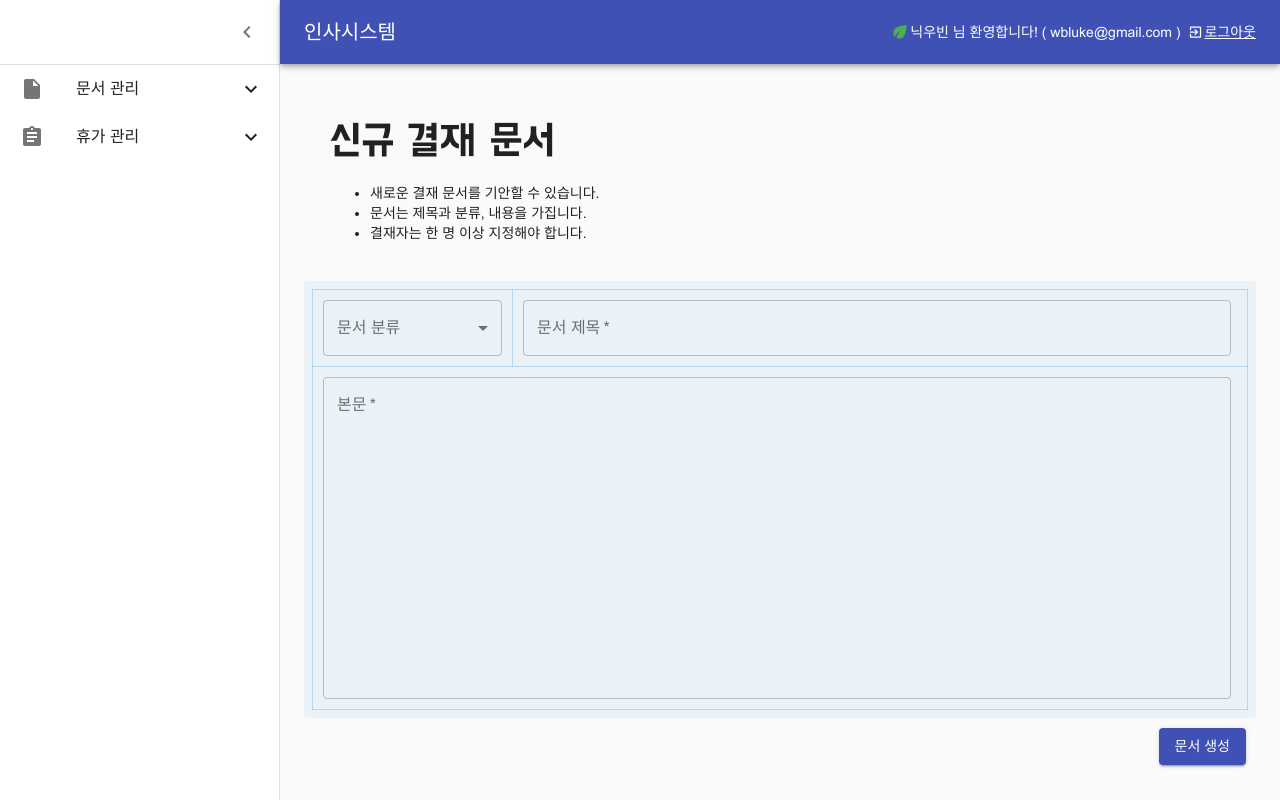
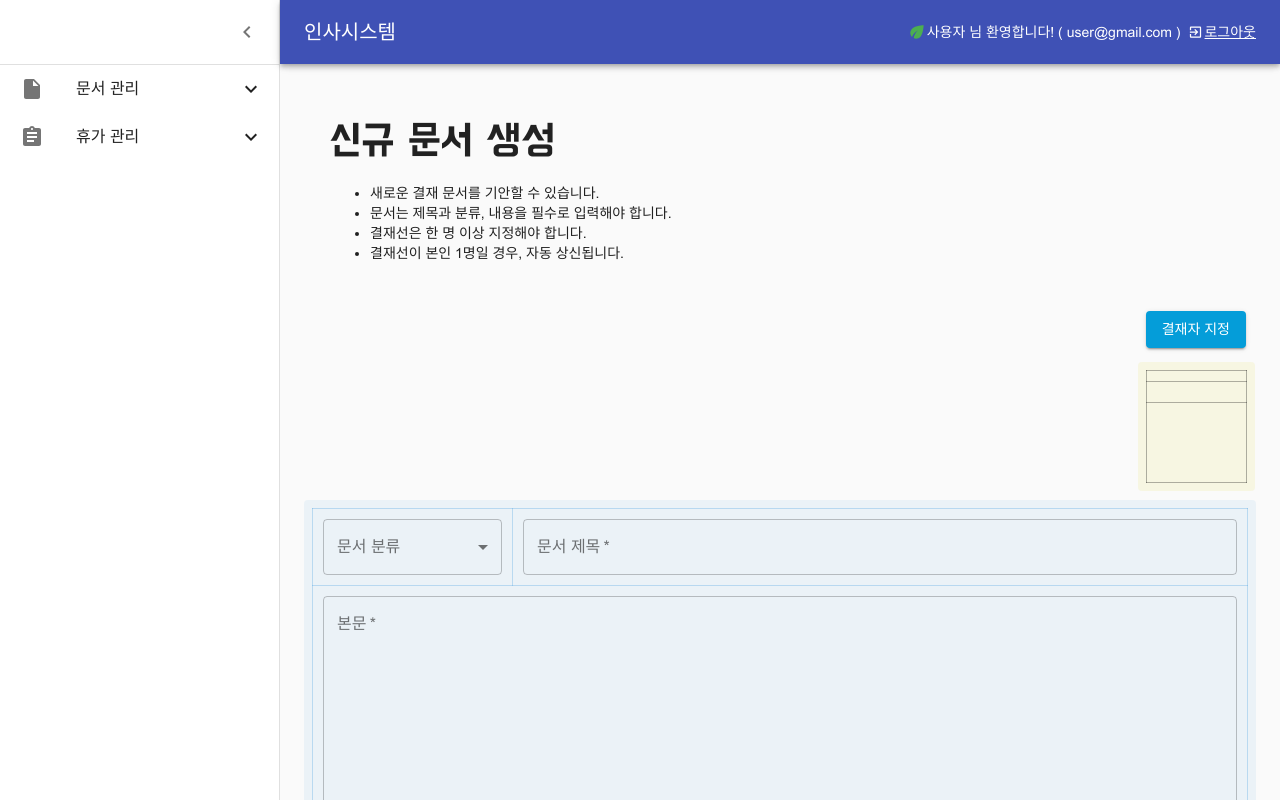
Before and after one commit to wbluke/z-system-playground, a React (Create React App) app in the folder frontend/: page /#/documents in a window 1280 px wide. Built offline with nearby package versions, Linux system fonts and the light colour scheme.

Commit message:
[front] create approver list box

```diff
--- a/frontend/public/index.html
+++ b/frontend/public/index.html
@@ -9,35 +9,10 @@
       name="description"
       content="Web site created using create-react-app"
     />
-    <link rel="apple-touch-icon" href="%PUBLIC_URL%/logo192.png" />
-    <!--
-      manifest.json provides metadata used when your web app is installed on a
-      user's mobile device or desktop. See https://developers.google.com/web/fundamentals/web-app-manifest/
-    -->
-    <link rel="manifest" href="%PUBLIC_URL%/manifest.json" />
-    <!--
-      Notice the use of %PUBLIC_URL% in the tags above.
-      It will be replaced with the URL of the `public` folder during the build.
-      Only files inside the `public` folder can be referenced from the HTML.
-
-      Unlike "/favicon.ico" or "favicon.ico", "%PUBLIC_URL%/favicon.ico" will
-      work correctly both with client-side routing and a non-root public URL.
-      Learn how to configure a non-root public URL by running `npm run build`.
-    -->
-    <title>React App</title>
+    <title>WBD 인사시스템</title>
   </head>
   <body>
     <noscript>You need to enable JavaScript to run this app.</noscript>
     <div id="root"></div>
-    <!--
-      This HTML file is a template.
-      If you open it directly in the browser, you will see an empty page.
-
-      You can add webfonts, meta tags, or analytics to this file.
-      The build step will place the bundled scripts into the <body> tag.
-
-      To begin the development, run `npm start` or `yarn start`.
-      To create a production bundle, use `npm run build` or `yarn build`.
-    -->
   </body>
 </html>
--- a/frontend/src/Router.tsx
+++ b/frontend/src/Router.tsx
@@ -23,8 +23,8 @@ const Router = () => {
   const [open, setOpen] = React.useState(true);
 
   const userInfo = {
-    name: '닉우빈',
-    email: 'wbluke@gmail.com'
+    name: '사용자',
+    email: 'user@gmail.com'
   }
 
   const handleDrawerOpen = () => {
--- a/frontend/src/components/documents/DocumentPage.tsx
+++ b/frontend/src/components/documents/DocumentPage.tsx
@@ -53,16 +53,54 @@ const DocumentPage = (
           <Card elevation={0} className={classes.titleCard}>
             <Box p={2}>
               <div className={classes.title}>
-                신규 결재 문서
+                신규 문서 생성
               </div>
               <div className={classes.titleDescription}>
                 <ul>
                   <li>새로운 결재 문서를 기안할 수 있습니다.</li>
-                  <li>문서는 제목과 분류, 내용을 가집니다.</li>
-                  <li>결재자는 한 명 이상 지정해야 합니다.</li>
+                  <li>문서는 제목과 분류, 내용을 필수로 입력해야 합니다.</li>
+                  <li>결재선은 한 명 이상 지정해야 합니다.</li>
+                  <li>결재선이 본인 1명일 경우, 자동 상신됩니다.</li>
                 </ul>
               </div>
             </Box>
+          </Card>
+        </Grid>
+
+        <Grid item xs={12}>
+          <div className={classes.approverSearchArea}>
+            <Button
+              className={classes.approverSearchButton}
+              variant="contained"
+              onClick={onConfirm}
+            >
+              결재자 지정
+            </Button>
+          </div>
+        </Grid>
+
+        <Grid container xs={12} justifyContent="flex-end">
+          <Card elevation={0} className={classes.approverCardRoot}>
+            <CardContent className={classes.approverCardContents}>
+              <TableContainer>
+                <Table className={classes.approverTable}>
+                  <TableBody>
+                    <TableRow>
+                      <TableCell className={classes.approverTableIndexCell}>
+                      </TableCell>
+                    </TableRow>
+                    <TableRow>
+                      <TableCell className={classes.approverTableTeamCell}>
+                      </TableCell>
+                    </TableRow>
+                    <TableRow>
+                      <TableCell className={classes.approverTableUserNameCell}>
+                      </TableCell>
+                    </TableRow>
+                  </TableBody>
+                </Table>
+              </TableContainer>
+            </CardContent>
           </Card>
         </Grid>
 
@@ -71,7 +109,7 @@ const DocumentPage = (
             <CardContent className={classes.documentCardContents}>
 
               <TableContainer>
-                <Table className={classes.documentTable} size="small">
+                <Table className={classes.documentTable}>
                   <TableBody>
                     <TableRow>
                       <TableCell className={classes.documentCategoryTableCell}>
@@ -123,7 +161,7 @@ const DocumentPage = (
             </CardContent>
           </Card>
 
-          <div className={classes.confirmButton}>
+          <div className={classes.confirmButtonArea}>
             <Button
               variant="contained"
               color="primary"
@@ -132,7 +170,6 @@ const DocumentPage = (
               문서 생성
             </Button>
           </div>
-
         </Grid>
 
       </Grid>
@@ -150,6 +187,45 @@ const useStyles = makeStyles(theme => ({
     fontSize: '40px',
   },
   titleDescription: {},
+  approverCardRoot: {
+    backgroundColor: 'rgba(242,239,189,0.4)',
+    margin: '0 5px 5px 0',
+  },
+  approverCardContents: {
+    padding: '8px',
+    '&:last-child': {
+      paddingBottom: '8px'
+    }
+  },
+  approverTable: {},
+  approverTableIndexCell: {
+    minWidth: 100,
+    textAlign: 'center',
+    border: '1px solid rgba(0,0,0,0.3)',
+    padding: '5px',
+  },
+  approverTableTeamCell: {
+    minWidth: 100,
+    textAlign: 'center',
+    border: '1px solid rgba(0,0,0,0.3)',
+    padding: '10px',
+  },
+  approverTableUserNameCell: {
+    minWidth: 100,
+    height: 80,
+    textAlign: 'center',
+    border: '1px solid rgba(0,0,0,0.3)',
+    // border: '1px solid rgba(68, 157, 222, 0.3)',
+    padding: '10px',
+  },
+  approverSearchArea: {
+    textAlign: 'right',
+    padding: '10px',
+  },
+  approverSearchButton: {
+    color: 'white',
+    backgroundColor: '#049DD9'
+  },
   documentCardRoot: {
     minWidth: 275,
     backgroundColor: 'rgba(66, 151, 212, 0.08)',
@@ -177,7 +253,7 @@ const useStyles = makeStyles(theme => ({
   documentCategory: {
     minWidth: '120px',
   },
-  confirmButton: {
+  confirmButtonArea: {
     textAlign: 'right',
     padding: '10px',
   }
--- a/frontend/src/components/menus/Menus.tsx
+++ b/frontend/src/components/menus/Menus.tsx
@@ -15,7 +15,7 @@ const appMenuItems = [
     icon: <InsertDriveFileIcon/>,
     items: [
       {
-        name: '문서 생성',
+        name: '신규 문서 생성',
         link: '/documents',
         icon: <NoteAddIcon/>
       },
```
